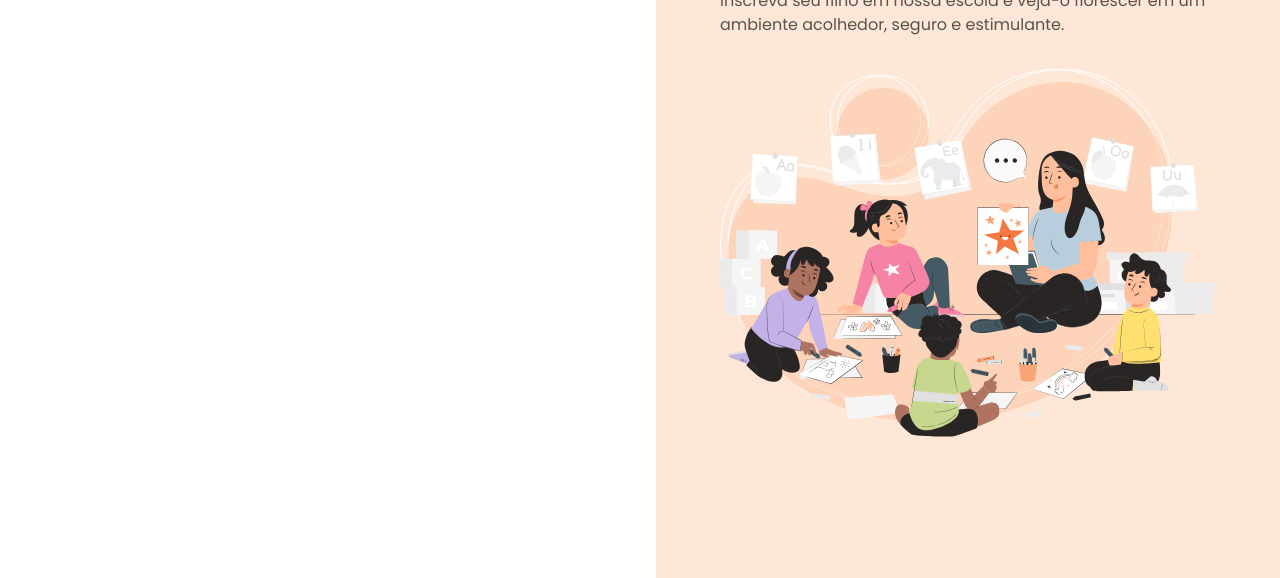
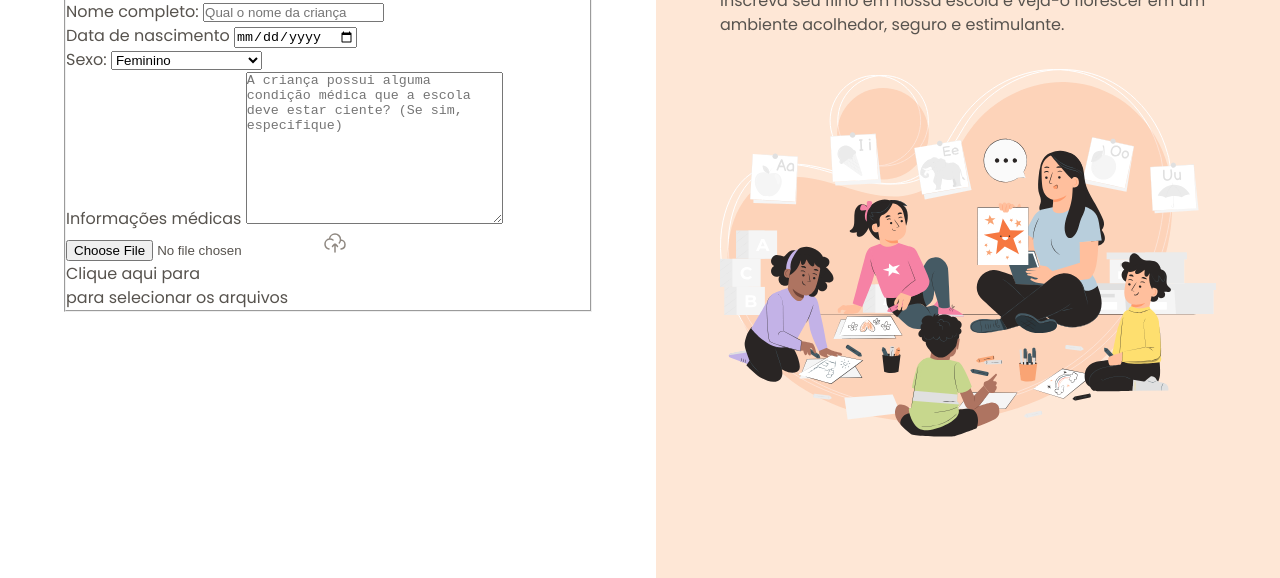
Before and after one commit to Megelado/formulario-de-matricula, a plain HTML site: page index.html in a window 1280 px wide. Shown: the part 222-800 px from the top of the page. Drawn offline with Linux system fonts and the light colour scheme.

Commit message:
Iniciando o formulário

```diff
--- a/index.html
+++ b/index.html
@@ -1,5 +1,6 @@
 <!DOCTYPE html>
 <html lang="en">
+
 <head>
   <link rel="preconnect" href="https://fonts.googleapis.com">
   <link rel="preconnect" href="https://fonts.gstatic.com" crossorigin>
@@ -7,8 +8,11 @@
   <meta name="viewport" content="width=device-width, initial-scale=1.0">
   <title>Formulário-de-matricula</title>
   <link rel="stylesheet" href="styles/index.css">
-  <link href="https://fonts.googleapis.com/css2?family=Poppins:ital,wght@0,100;0,200;0,300;0,400;0,500;0,600;0,700;0,800;0,900;1,100;1,200;1,300;1,400;1,500;1,600;1,700;1,800;1,900&display=swap" rel="stylesheet">
+  <link
+    href="https://fonts.googleapis.com/css2?family=Poppins:ital,wght@0,100;0,200;0,300;0,400;0,500;0,600;0,700;0,800;0,900;1,100;1,200;1,300;1,400;1,500;1,600;1,700;1,800;1,900&display=swap"
+    rel="stylesheet">
 </head>
+
 <body>
   <div id="app">
     <main>
@@ -20,6 +24,40 @@
 
         <h1>Formulário de matrícula</h1>
         <p>Preencha os dados abaixo para matricular seu filho na escola de educação infantil Estrelas do Amanhã.</p>
+
+        <form action="#" method="post" enctype="multipart/form-data">
+          <fieldset>
+            <legend>Informações da criança</legend>
+            <div class="input-wrapper">
+              <label for="fullname">Nome completo: </label>
+              <input type="text" id="fullname" name="fullname" placeholder="Qual o nome da criança">
+            </div>
+            <div class="input-wrapper">
+              <label for="birth">Data de nascimento</label>
+              <input type="date" id="birth" name="birth" lang="pt-BR">
+            </div>
+            <div class="select-wrapper">
+              <label for="gender">Sexo: </label>
+              <select name="gender" id="gender">
+                <option value="female">Feminino</option>
+                <option value="male">Masculino</option>
+                <option value="na">Prefiro não responder</option>
+              </select>
+            </div>
+            <div class="textarea-wrapper">
+              <label for="medical-info">Informações médicas</label>
+              <textarea name="medical-info" id="medical-info"
+                cols="30" rows="10"
+                placeholder="A criança possui alguma condição médica que a escola deve estar ciente? (Se sim, especifique)"
+              ></textarea>
+            </div>
+            <div class="droparea-wrapper">
+              <input type="file" name="birth-file" id="birth-file">
+              <img src="assets/icons/cloud-upload.svg" alt="imagem de upload na nuvem">
+              <p>Clique aqui para <br> para selecionar os arquivos</p>
+            </div>
+          </fieldset>
+        </form>
       </div>
     </main>
     <aside>
@@ -29,9 +67,11 @@
           <h2>Porque cada momento de <span>aprendizado</span> conta</h2>
           <p>Inscreva seu filho em nossa escola e veja-o florescer em um ambiente acolhedor, seguro e estimulante.</p>
         </header>
-        <img src="assets/Illustration.svg" alt="Ilstração de uma professora com seus alunos prestando atenção em suas explicações">
+        <img src="assets/Illustration.svg"
+          alt="Ilstração de uma professora com seus alunos prestando atenção em suas explicações">
       </div>
     </aside>
   </div>
 </body>
+
 </html>
```
